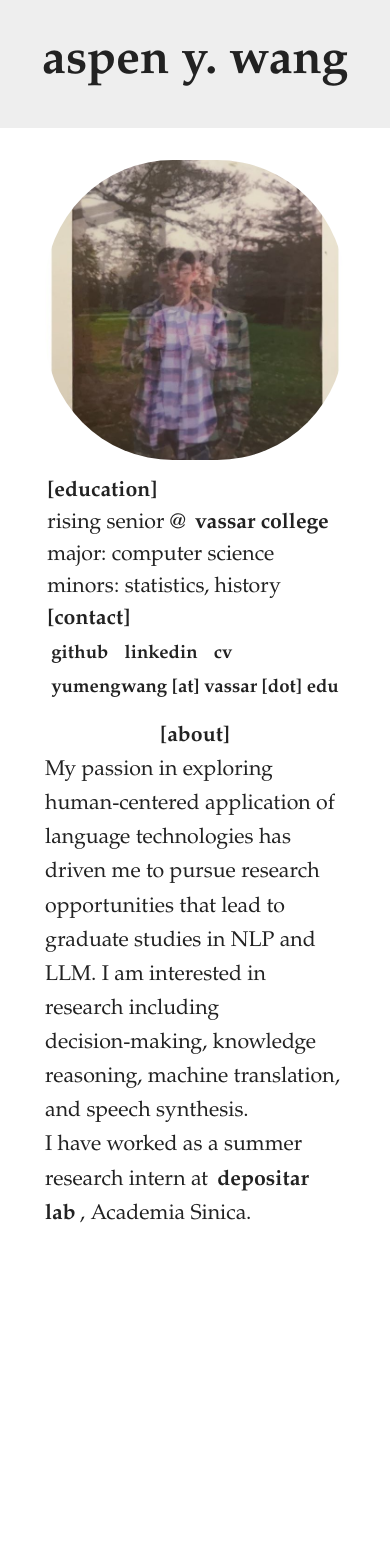
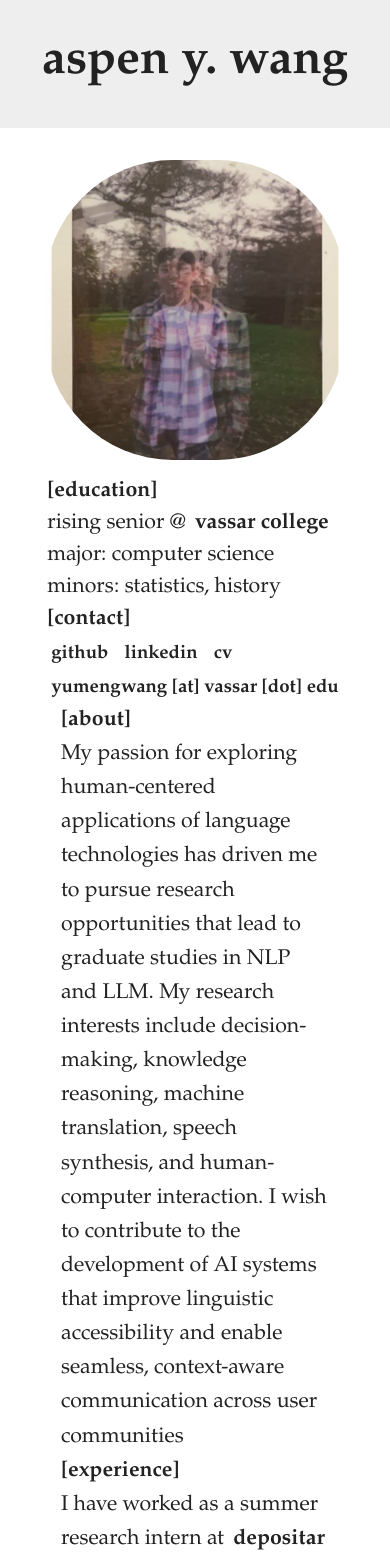
Before and after one commit to aspenywang/aspenywang.github.io, a Vue app: page / in a window 390 px wide. Shown: the top 1560 px of the page. Before the commit the page ends 1248 px from the top, so only its background shows below. Built offline with nearby package versions, Linux system fonts and the light colour scheme.

Commit message:
update cv and css

```diff
--- a/src/App.vue
+++ b/src/App.vue
@@ -38,16 +38,21 @@ import cv from '@/assets/cv.pdf'
         </div>
       </div>
 
-
+    </section>
+    <section class="section" id="content-container" >
       <!-- below: the actual about text -->
       <div class="about-text">
         <h2>[about]</h2>
 
         <p>
-          My passion in exploring human‑centered application of language
-          technologies has driven me to pursue research opportunities that lead to graduate studies in NLP and LLM. I am interested in research including decision‑making,
-          knowledge reasoning, machine translation, and speech synthesis.
+          My passion for exploring human-centered applications of language technologies has driven me to pursue
+          research opportunities that lead to graduate studies in NLP and LLM. My research interests include
+          decision-making, knowledge reasoning, machine translation, speech synthesis, and human-computer
+          interaction. I wish to contribute to the development of AI systems that improve linguistic accessibility and
+          enable seamless, context-aware communication across user communities
         </p>
+        <h2>[experience]</h2>
+
         <p>
           I have worked as a summer research intern at
           <a href="https://lab.depositar.io" target="_blank">depositar lab</a>,
@@ -55,11 +60,9 @@ import cv from '@/assets/cv.pdf'
         </p>
       </div>
     </section>
-
     </body>
 
-    <footer class="links">
-
+    <footer>
     </footer>
 
 
--- a/src/assets/main.css
+++ b/src/assets/main.css
@@ -1,4 +1,3 @@
-/* reset + base */
 *,
 *::before,
 *::after {
@@ -7,7 +6,6 @@
   padding: 0;
 }
 
-/* only style the header itself, not with .section */
 header#hero {
   display: flex;
   justify-content: center;
@@ -21,7 +19,6 @@ header#hero {
   z-index: 1000;
 }
 
-/* push everything below the fixed header */
 body {
   padding-top: 5rem;
   font-family: 'Garamond', serif;
@@ -30,33 +27,29 @@ body {
 
 }
 
-/* now style just your about area */
 .about-section {
   max-width: 900px;
-  margin: 0 auto;     /* center it */
+  margin: 0 auto;
   padding: 2rem 1rem;
 }
 
 .about-header {
   display: flex;
-  /* stretch both columns to the same height */
   align-items: stretch;
   gap: 2rem;
 }
 
 .about-info {
+  max-width: 300px;
   display: flex;
   flex-direction: column;
-  /* now it will stretch to avatar height */
   flex: 1;
 }
 
-/* push this block to the bottom */
 .contact-block {
   margin-top: auto;
 }
 
-/* optional styling */
 .contact-links a{
   font-size: 14pt;
   display: flex;
@@ -67,7 +60,6 @@ body {
   font-size: 14pt;
 }
 
-/* avatar styling */
 .avatar {
   width: 300px;
   height: 300px;
@@ -76,52 +68,57 @@ body {
   flex-shrink: 0;
 }
 @media (max-width: 700px) {
-  /* 1) make the section stack top → bottom */
-  #about-container {
+  #about-container
+ {
+
+    display: flex;
     flex-direction: column;
-    align-items: center;        /* center both children */
+    align-items: center;
+    width: 100%;
+    padding: 0 1rem;
+  }
+  #content-container {
+
+    display: flex;
+    flex-direction: column;
+    align-items: center;
+    width: 300px;
+    padding: 0 1rem;
   }
 
-  /* 2) inside the top child, stack image + info vertically */
-  #about-container .about-header {
+  #about-container .about-header,
+  #content-container .content-header {
+    display: flex;
     flex-direction: column;
     align-items: center;
     gap: 1rem;
   }
 
-  /* 3) center the “About” heading */
-  #about-container .about-text h2 {
-    text-align: center;
+  #about-container .about-text,
+  #content-container .content-text {
+    width: clamp(200px, 100%, 300px);
+    margin: 1rem auto;
   }
 
-  /* 4) constrain the about-text width */
-  #about-container .about-text {
-    max-width: 300px;     /* or e.g. 320px */
-    margin: 1rem auto;  /* center it */
-  }
-
-  /* optional: shrink avatar */
-  #about-container .avatar {
-    width: 300px;
-    height: 300px;
+  #about-container .about-text h2,
+  #content-container .content-text h2 {
+    text-align: left;
   }
 }
 
 
-/* stack links vertically or horizontally?
-   Here we do a vertical list: */
+
 .contact-links {
 
   font-size: 1rem;
   display: flex;
-  gap: 0.5rem;            /* space between links */
-  flex-wrap: wrap;      /* if it gets too narrow, links will wrap */
-  justify-content: left; /* or flex-start, as you like */
+  gap: 0.5rem;
+  flex-wrap: wrap;
+  justify-content: left;
   font-weight: 500;
 }
 
 
-/* (optional) make each link a bit more button‑like */
 .contact-links a {
   justify-content: left;
   display: inline-block;
@@ -132,7 +129,7 @@ body {
 .about-text {
   text-align: left;
   line-height: 1.6;
-  max-width: 600px;
+  max-width: 700px;
   width: 100%;
   margin: 0 auto;
 }
@@ -142,8 +139,8 @@ body {
 
 body {
   display: flex;
-  flex-direction: column;   /* stack header → about → footer */
-  align-items: center;      /* center everything horizontally */
+  flex-direction: column;
+  align-items: center;
   background: #FFFFFF;
   color: #222;
   line-height: 1.5;
@@ -167,40 +164,27 @@ h1 {
 h2{
   font-size: 16pt;
 }
-footer {
-  position: fixed;
-  left: 0;
-  bottom: 0;
-  width: 100%;
-  text-align: center;
-
-}
-
-/* contact links */
 
 .links a:hover, a:focus, a:active, a:visited {
   text-decoration: none;
 }
-/* base link style */
-/* anchors in the right‑of‑avatar contact box */
+
 .contact-links a,
 .about-text a,
 .about-info a{
-  font-weight: bold;       /* bold text */
-  color: inherit;          /* don't use default blue */
-  text-decoration: none;   /* no underline */
-  padding: 0.25rem 0.25rem; /* clickable padding */
+  font-weight: bold;
+  color: inherit;
+  text-decoration: none;
+  padding: 0.25rem 0.25rem;
   border-radius: 4px;
 }
 
-/* visited stays the same */
 .contact-links a:visited,
 .about-text a:visited
 .about-info a:visited{
   color: inherit;
 }
 
-/* subtle gray background on hover */
 .contact-links a:hover,
 .about-text a:hover,
 .about-info a:hover{
```
Also changed, not shown: 1 other file (tests, documents, lock files or other folders).
